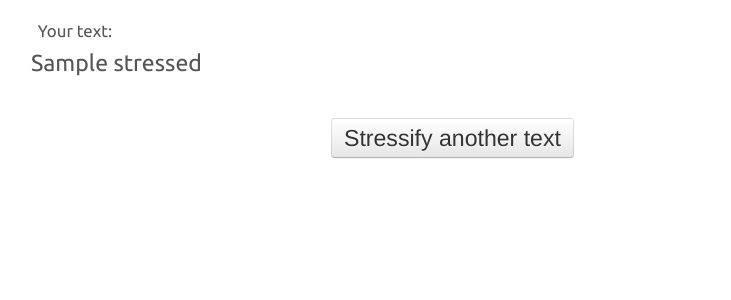
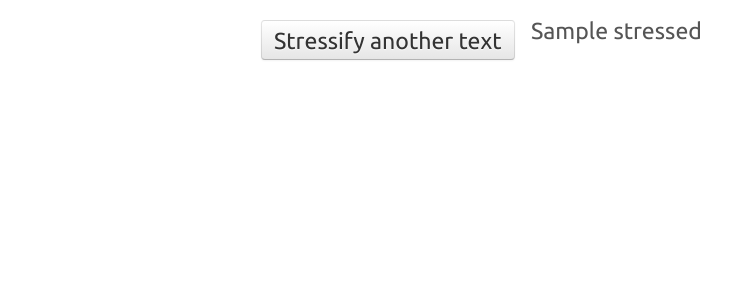
Before and after one commit to michelleful/ToBoldlyStress, a Flask app: template templates/response.html in a window 1280 px wide. Shown: the part 145-445 px from the top of the page, without its empty margins (219-950 px from the left). Run offline with Flask 2, Linux system fonts and the light colour scheme; the template is opened without the code that fills it: most values are stand-ins (such as "Sample title", 1, 10 or a date in 2020); parts of the project's set-up code (start-up, migrations or seed data) failed here and were passed over; some libraries are stand-ins or nearby versions.

Commit message:
Fixed issue with overlapping button with a lot of CSS fiddling -- fixes #1

```diff
--- a/templates/response.html
+++ b/templates/response.html
@@ -6,15 +6,18 @@
 
 {% block body %}
 
-<div class="span9 offset2 topspace bottomspace">
-<p>Your text:</p>
-<div class="big bottomspace"> {{ stressed }}</div>
+
+<div class="span9 offset2 topspace bottomspace container big">
+
+{{ stressed }}
+
+<div class="span3 offset2">
+<form action="/" method="get">
+<input type="submit" class="btn btn-default btn-lg" style="font-family: Ubuntu, sans-serif; font-size: 100%; height:40px;" value="Stressify another text">
+</form>
+</div>
+
 </div>
 
 
-<div class="span3 offset5">
-<form action="/" method="get">
-<input type="submit" class="btn btn-default btn-lg big" value="Stressify another text">
-</form>
-</div>
 {% endblock %}
```
